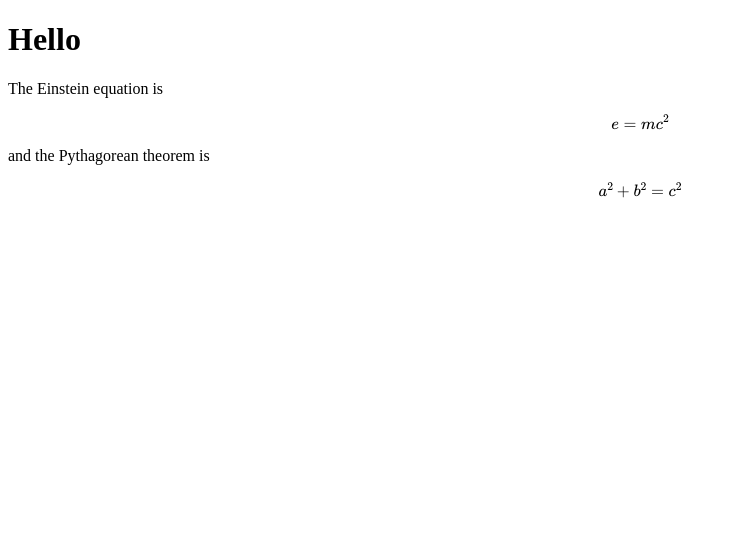
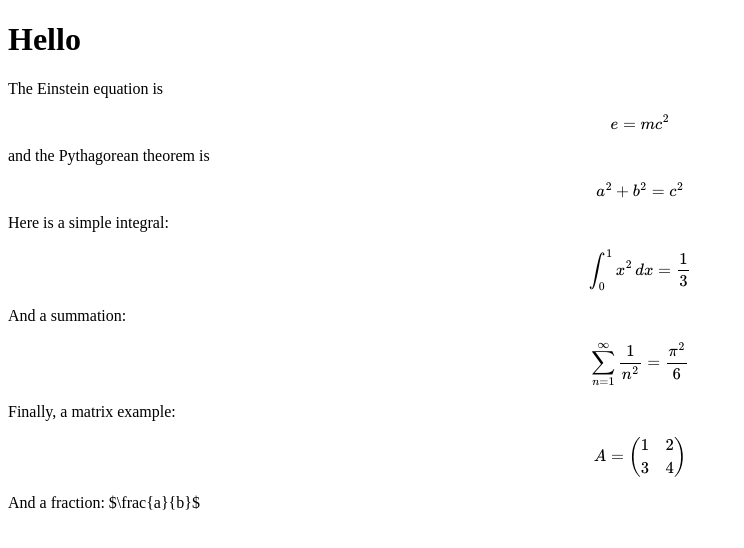
Before and after one commit to Sadman-Ishtiak/My-Learning-Blog, a plain HTML site: page index.html in a window 1280 px wide. Shown: the whole page, without its empty margins (0-744 px from the left). Drawn offline with nearby package versions, Linux system fonts and the light colour scheme; some packages are replaced by stand-ins of ours.

Commit message:
Update index.html

```diff
--- a/index.html
+++ b/index.html
@@ -12,5 +12,12 @@
     $$ e = mc^2 $$
     <p>and the Pythagorean theorem is</p>
     $$ a^2 + b^2 = c^2 $$
+    <p>Here is a simple integral:</p>
+    $$ \int_0^1 x^2 \, dx = \frac{1}{3} $$
+    <p>And a summation:</p>
+    $$ \sum_{n=1}^{\infty} \frac{1}{n^2} = \frac{\pi^2}{6} $$
+    <p>Finally, a matrix example:</p>
+    $$ A = \begin{pmatrix} 1 & 2 \\ 3 & 4 \end{pmatrix} $$
+    <p>And a fraction: $\frac{a}{b}$</p>
 </body>
 </html>
```
